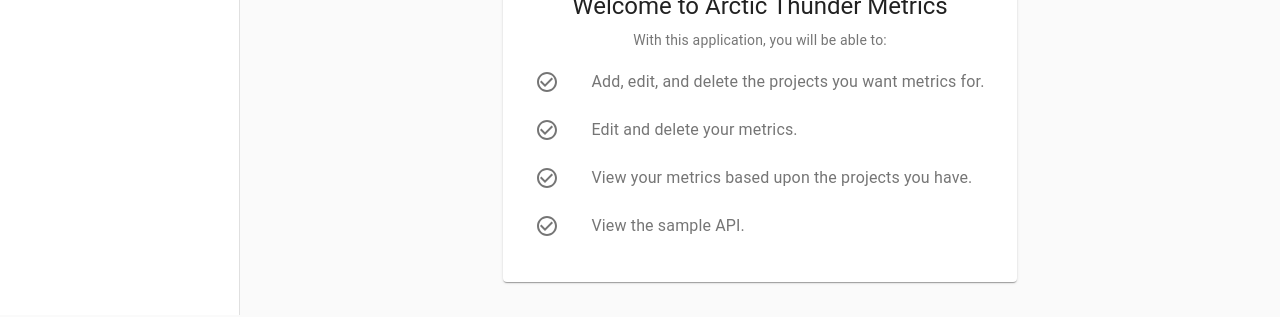
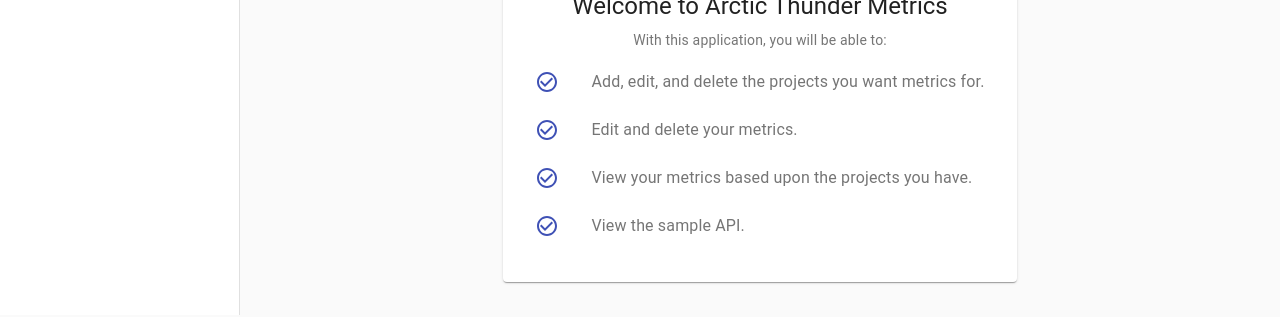
Before and after one commit to Arctic-Thunder/at-metrics-user, a React (Create React App) app: page /#/about in a window 1280 px wide. Shown: the part 485-802 px from the top of the page. Built offline with nearby package versions, Linux system fonts and the light colour scheme.

Commit message:
I make it blue dude

```diff
--- a/src/pages/WelcomePage.js
+++ b/src/pages/WelcomePage.js
@@ -32,6 +32,9 @@ const useStyles = makeStyles (theme => ({
   title: {
     margin: theme.spacing (4, 0, 2),
   },
+  icon: {
+
+  }
 }));
 
 export function WelcomePage (props) {
@@ -64,25 +67,25 @@ export function WelcomePage (props) {
                 <List>
                   <ListItem>
                     <ListItemIcon>
-                      <CheckCircleOutline />
+                      <CheckCircleOutline color="primary"/>
                     </ListItemIcon>
                     <ListItemText primary="Add, edit, and delete the projects you want metrics for." />
                   </ListItem>
                   <ListItem>
                     <ListItemIcon>
-                      <CheckCircleOutline />
+                      <CheckCircleOutline color="primary"/>
                     </ListItemIcon>
                     <ListItemText primary="Edit and delete your metrics." />
                   </ListItem>
                   <ListItem>
                     <ListItemIcon>
-                      <CheckCircleOutline />
+                      <CheckCircleOutline color="primary"/>
                     </ListItemIcon>
                     <ListItemText primary="View your metrics based upon the projects you have." />
                   </ListItem>
                   <ListItem>
                     <ListItemIcon>
-                      <CheckCircleOutline />
+                      <CheckCircleOutline color="primary"/>
                     </ListItemIcon>
                     <ListItemText primary="View the sample API." />
                   </ListItem>
```
